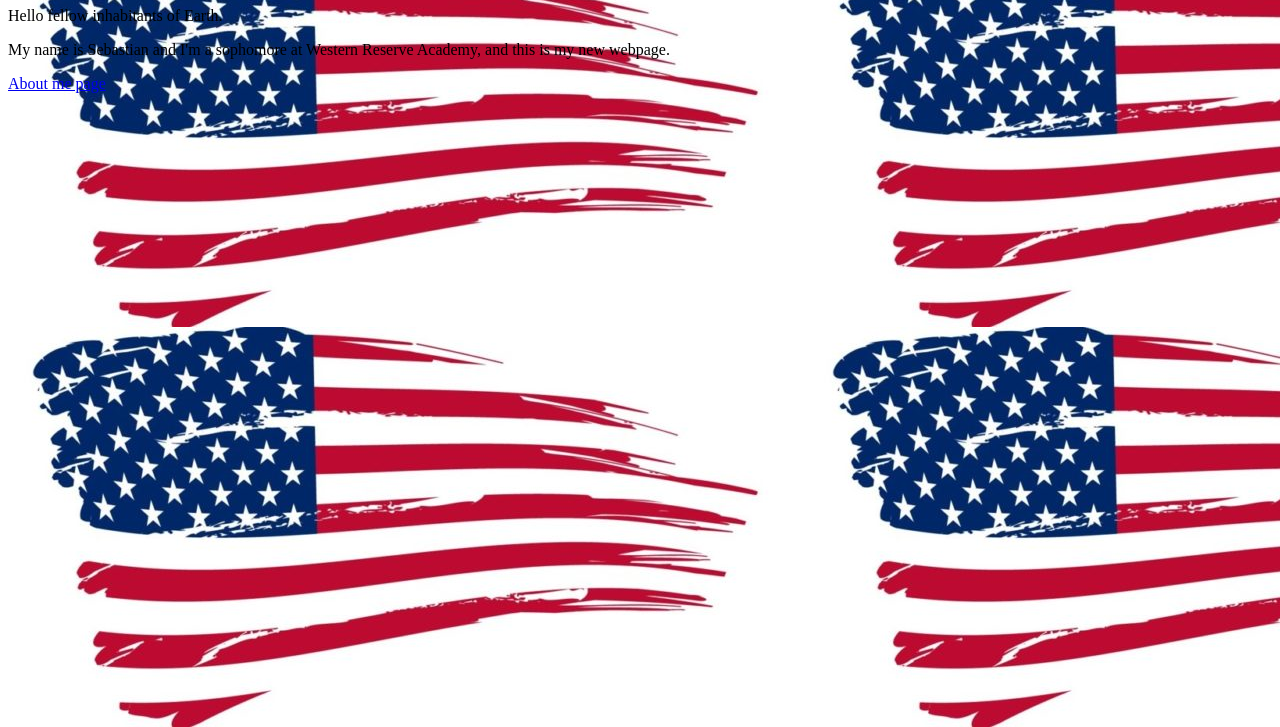
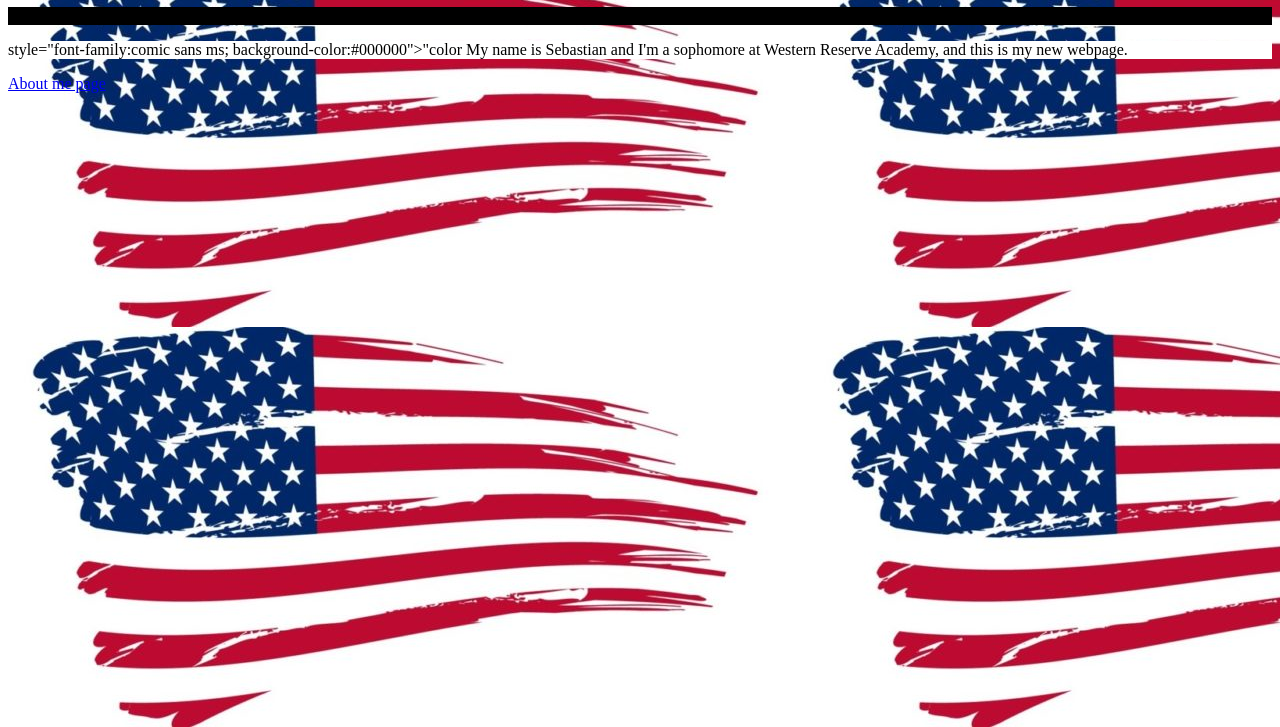
Before and after one commit to wrafab/fieldss, a plain HTML site: page index.html in a window 1280 px wide. Shown: the part 73-800 px from the top of the page. Drawn offline with Linux system fonts and the light colour scheme.

Commit message:
Update index.html

```diff
--- a/index.html
+++ b/index.html
@@ -9,16 +9,16 @@ h1 {
     background-color: #C4DAF6;
 }
 p {
-    background-color: #00000;
+    background-color: #FFFFFF;
 }
- h1 <center>{font-family:Comic Sans MS;color:#000000;font-size:300%;text-align:justify;max-width:960px;}</center>
-p {font-family:Comic Sans MS;color:#000000;font-size:200%;text-align:justify;max-width:960px;}
+ h1 <center>{font-family:comic sans ms;color:#000000;font-size:300%;text-align:justify;max-width:960px;}</center>
+p {font-family:comic sans ms;color:#000000;font-size:200%;text-align:justify;max-width:960px;}
 </style>
 <title>Fields</title>
 </head>
 <body>
  <center><h1> Greetings</h1></center>
 
- <p> Hello fellow inhabitants of Earth. </p>
-  <p> My name is Sebastian and I'm a sophomore at Western Reserve Academy, and this is my new webpage.</p>
+ <p style="font-family:comic sans ms; background-color:#000000">"color> Hello fellow inhabitants of Earth. </p>
+  <p> style="font-family:comic sans ms; background-color:#000000">"color My name is Sebastian and I'm a sophomore at Western Reserve Academy, and this is my new webpage.</p>
 <a href="bio.html">About me page </a>
```
